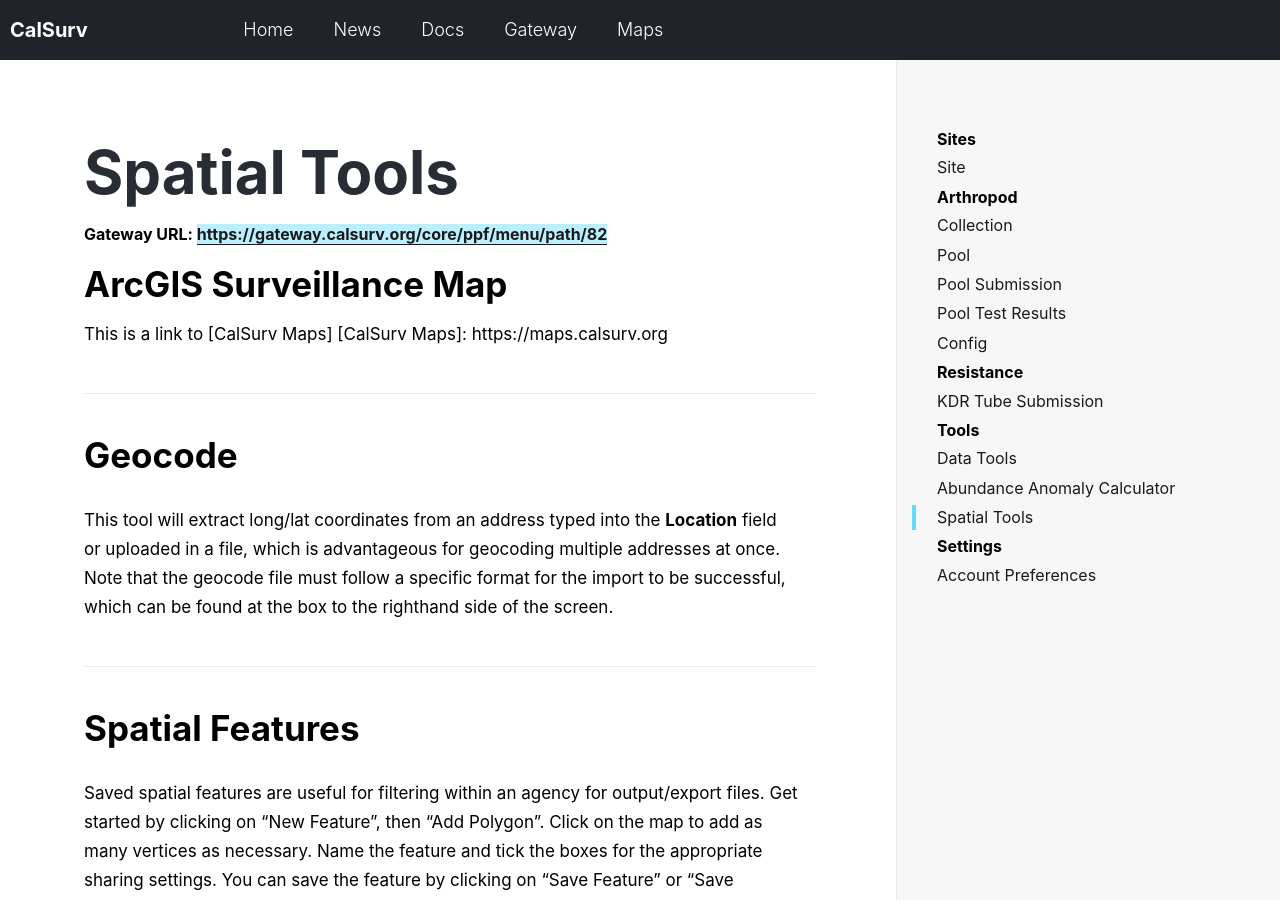
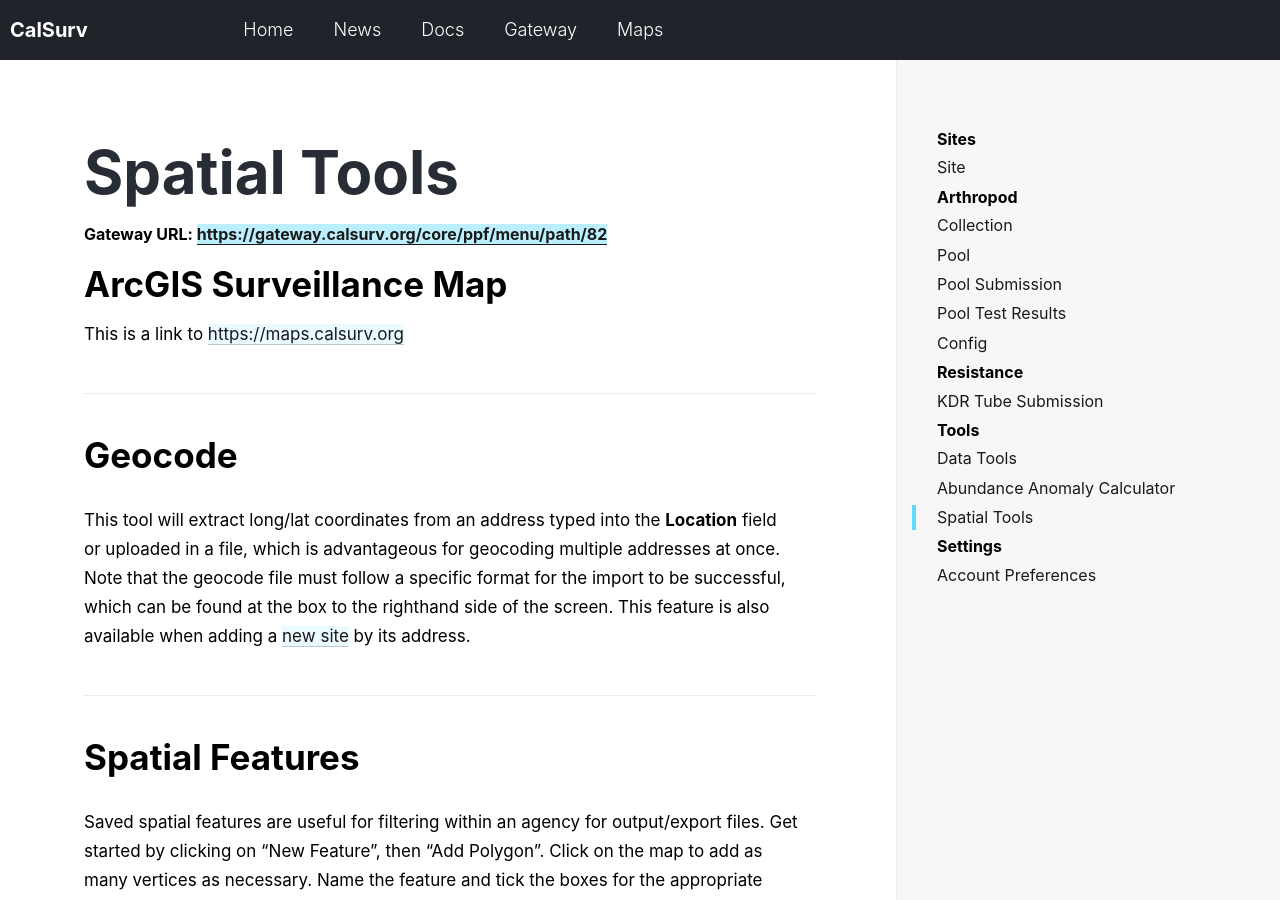
Before and after one commit to tlvaldepena/vectorsurv.org, a Jekyll site: the page built from _docs/tools/spatial-tools.md, in a window 1280 px wide and 900 px high. Built offline with Jekyll 4.4.1, drawn with Linux system fonts in a browser that asks for light colours.

Commit message:
Link to new site page

```diff
--- a/_docs/tools/spatial-tools.md
+++ b/_docs/tools/spatial-tools.md
@@ -3,11 +3,10 @@ title: Spatial Tools
 gateway-url: https://gateway.calsurv.org/core/ppf/menu/path/82
 ---
 ## ArcGIS Surveillance Map
-This is a link to [CalSurv Maps]
-[CalSurv Maps]: https://maps.calsurv.org
+This is a link to <https://maps.calsurv.org>
 
 ## Geocode
-This tool will extract long/lat coordinates from an address typed into the **Location** field or uploaded in a file, which is advantageous for geocoding multiple addresses at once. Note that the geocode file must follow a specific format for the import to be successful, which can be found at the box to the righthand side of the screen.
+This tool will extract long/lat coordinates from an address typed into the **Location** field or uploaded in a file, which is advantageous for geocoding multiple addresses at once. Note that the geocode file must follow a specific format for the import to be successful, which can be found at the box to the righthand side of the screen. This feature is also available when adding a [new site]({{ site.baseur1 }}/docs/site) by its address.
 
 ## Spatial Features
 Saved spatial features are useful for filtering within an agency for output/export files. Get started by clicking on "New Feature", then "Add Polygon". Click on the map to add as many vertices as necessary. Name the feature and tick the boxes for the appropriate sharing settings. You can save the feature by clicking on "Save Feature" or "Save Feature As" to use it for data visualization.
```
